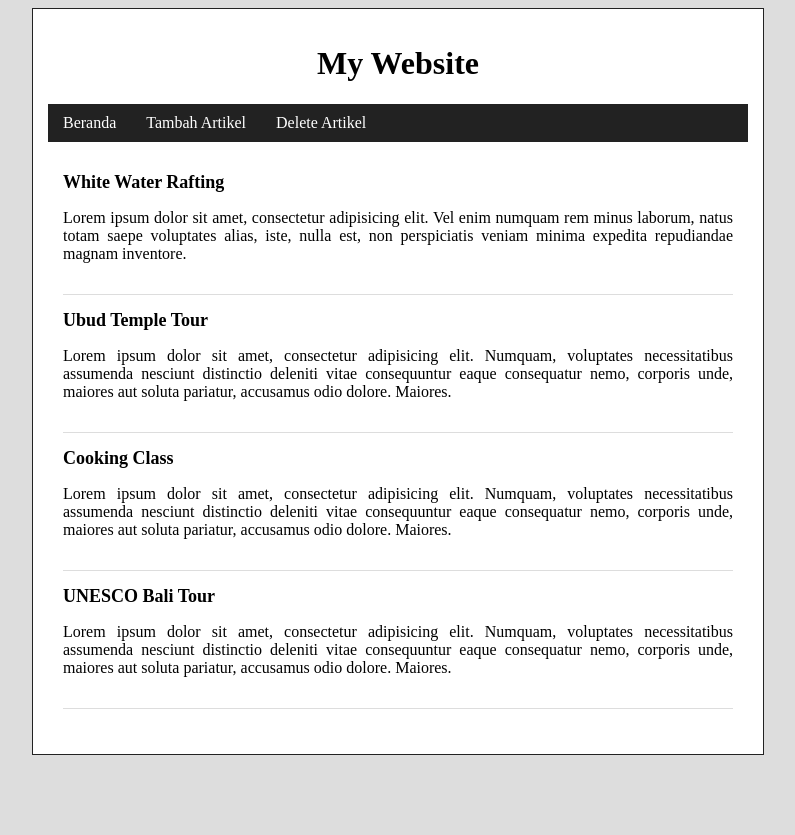
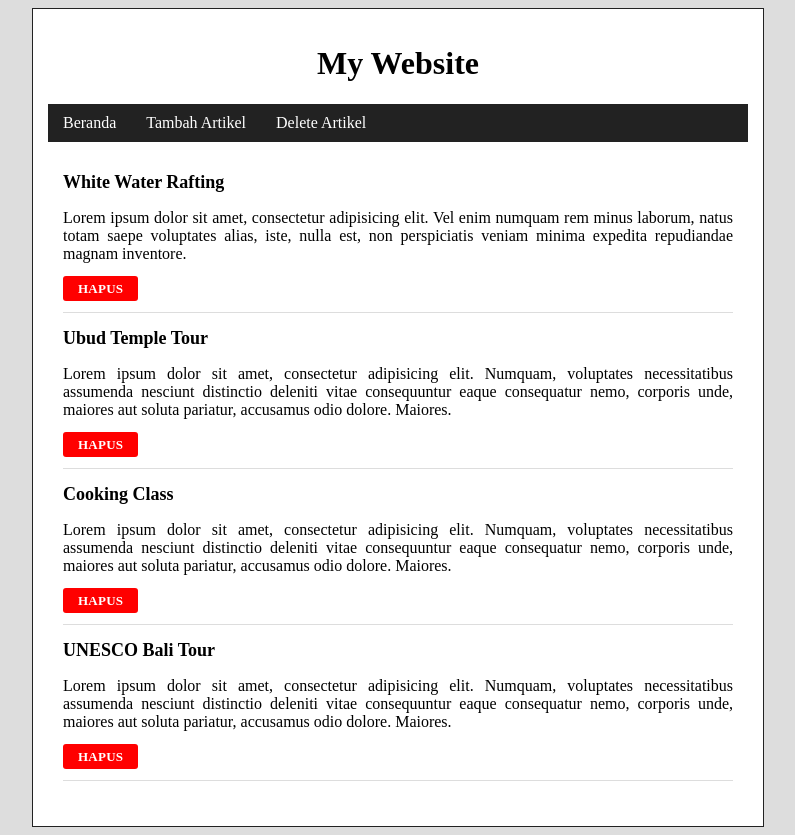
Before and after one commit to andrenata/wywebsite, a PHP site: page / in a window 1280 px wide. Shown: the whole page, without its empty margins (242-1037 px from the left). Before the commit the page ends 755 px from the top, so only its background shows below. Run offline with PHP 8.4, Linux system fonts and the light colour scheme; data comes from the database, SQL or seed files in the repository.

Commit message:
PHP Delete finish

```diff
--- a/css/style.css
+++ b/css/style.css
@@ -96,3 +96,20 @@ body {
     cursor: pointer;
     background-color: #222222;
 }
+
+.button-delete {
+    text-decoration: none;
+    text-transform: uppercase;
+    background-color:red;
+    padding: 5px 15px;
+    color: #ffffff;
+    font-weight: bold;
+    border-radius: 3px;
+    font-size: 13px;
+    letter-spacing: 0.02em;
+    transition: background-color 0.2s ease-in-out;
+}
+
+.button-delete:hover {
+    background-color: #2f3134;
+}
--- a/index.php
+++ b/index.php
@@ -39,7 +39,9 @@
                     echo "<div class='artikel'>";
                     echo "<h2>".$row['title_post']."</h2>";
                     echo "<p>".$row['article']."</p>";
+                    echo"<a class='button-delete' href='hapus.php?id=".$row['id_post']."'>Hapus</a>";
                     echo "</div>";
+
                 }
             ?>
 
```
Also changed, not shown: hapus.php (added, +22 -0 lines).
